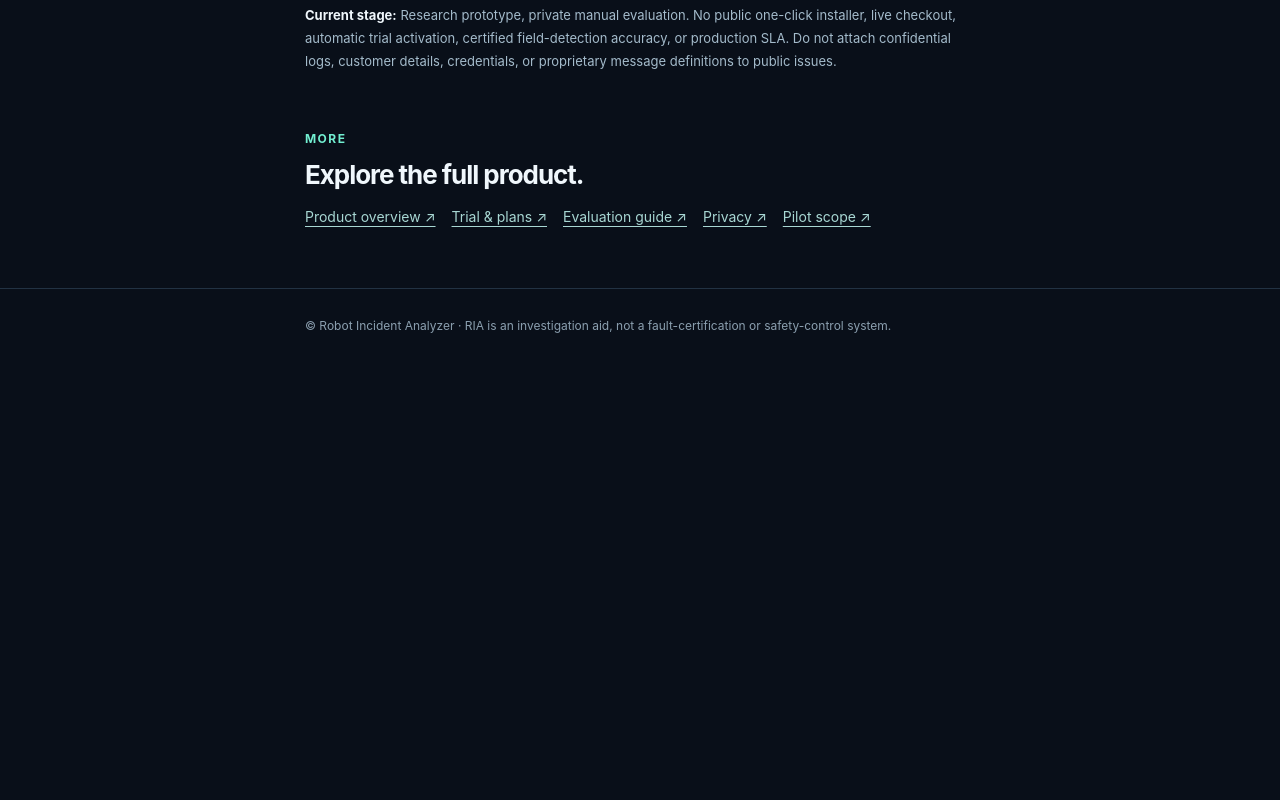
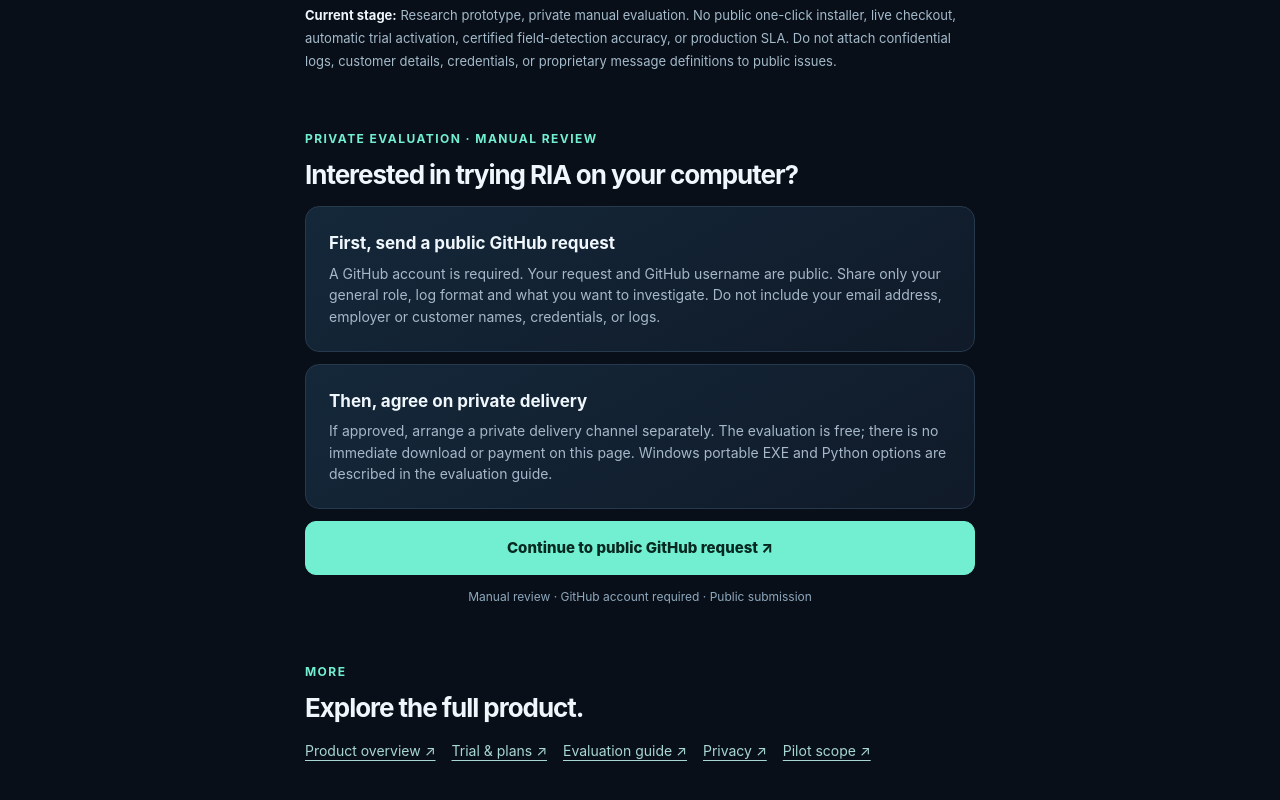
Before and after one commit to ODIN3797/robot-incident-analyzer-site, a plain HTML site: page start.html in a window 1280 px wide. Shown: the part 1780-2580 px from the top of the page. Before the commit the page ends 2159 px from the top, so only its background shows below. Drawn offline with Linux system fonts and the light colour scheme.

Commit message:
Clarify social landing evaluation flow (#15)

```diff
--- a/start.html
+++ b/start.html
@@ -30,10 +30,10 @@ section{margin-top:52px}.kicker{color:var(--mint);font-size:12px;text-transform:
 <p class="lead">The warehouse robot in our reel is a joke. <strong>Robot Incident Analyzer (RIA)</strong> is a real research-stage tool for robotics engineers who need to review incident evidence from recorded ROS2 bags and telemetry logs.</p>
 <div class="disclosure">Our social videos and on-screen error messages are AI-generated fiction. They are not real robot failures or actual RIA diagnosis results.</div>
 <div class="actions">
-<a class="btn" href="https://github.com/ODIN3797/robot-incident-analyzer-site/issues/new?template=pilot_request.yml">Request a 14-day evaluation ↗</a>
-<a class="btn secondary" href="./demo/report.html">Explore an RIA-generated sample report ↗</a>
+<a class="btn" href="./demo/report.html">Explore the sample report ↗</a>
+<a class="btn secondary" href="#request">Request an evaluation ↓</a>
 </div>
-<p class="sub">No payment for the pilot · Access is reviewed manually · Sample report uses fictional data</p>
+<p class="sub">Sample report: no account or download needed · Fictional input data</p>
 </section>
 <section aria-labelledby="what"><span class="kicker">What RIA does</span><h2 id="what">Go from scattered telemetry to evidence you can review.</h2>
 <div class="card"><h3>ROS and robot telemetry inputs</h3><p>Inspect supported ROS2 bag files and timestamped robot event/telemetry CSVs using an offline workflow.</p></div>
@@ -46,6 +46,20 @@ section{margin-top:52px}.kicker{color:var(--mint);font-size:12px;text-transform:
 <div class="card step"><span class="number">3</span><div><h3>Evaluate locally</h3><p>After manual approval and separate distribution, use the Windows portable package or Python zipapp on data you have permission to analyze.</p></div></div>
 <p class="note"><strong>Current stage:</strong> Research prototype, private manual evaluation. No public one-click installer, live checkout, automatic trial activation, certified field-detection accuracy, or production SLA. Do not attach confidential logs, customer details, credentials, or proprietary message definitions to public issues.</p>
 </section>
+<section id="request" aria-labelledby="request-heading">
+<span class="kicker">Private evaluation · manual review</span>
+<h2 id="request-heading">Interested in trying RIA on your computer?</h2>
+<div class="card">
+<h3>First, send a public GitHub request</h3>
+<p>A GitHub account is required. Your request and GitHub username are public. Share only your general role, log format and what you want to investigate. Do not include your email address, employer or customer names, credentials, or logs.</p>
+</div>
+<div class="card">
+<h3>Then, agree on private delivery</h3>
+<p>If approved, arrange a private delivery channel separately. The evaluation is free; there is no immediate download or payment on this page. Windows portable EXE and Python options are described in the evaluation guide.</p>
+</div>
+<a class="btn" href="https://github.com/ODIN3797/robot-incident-analyzer-site/issues/new?template=pilot_request.yml">Continue to public GitHub request ↗</a>
+<p class="sub">Manual review · GitHub account required · Public submission</p>
+</section>
 <section aria-labelledby="learn"><span class="kicker">More</span><h2 id="learn">Explore the full product.</h2><div class="links"><a href="./index.html">Product overview ↗</a><a href="./pricing.html">Trial &amp; plans ↗</a><a href="./PILOT_GUIDE.md">Evaluation guide ↗</a><a href="./privacy.html">Privacy ↗</a><a href="./pilot-terms.html">Pilot scope ↗</a></div></section>
 </main>
 <footer><div class="wrap">© Robot Incident Analyzer · RIA is an investigation aid, not a fault-certification or safety-control system.</div></footer>
```
